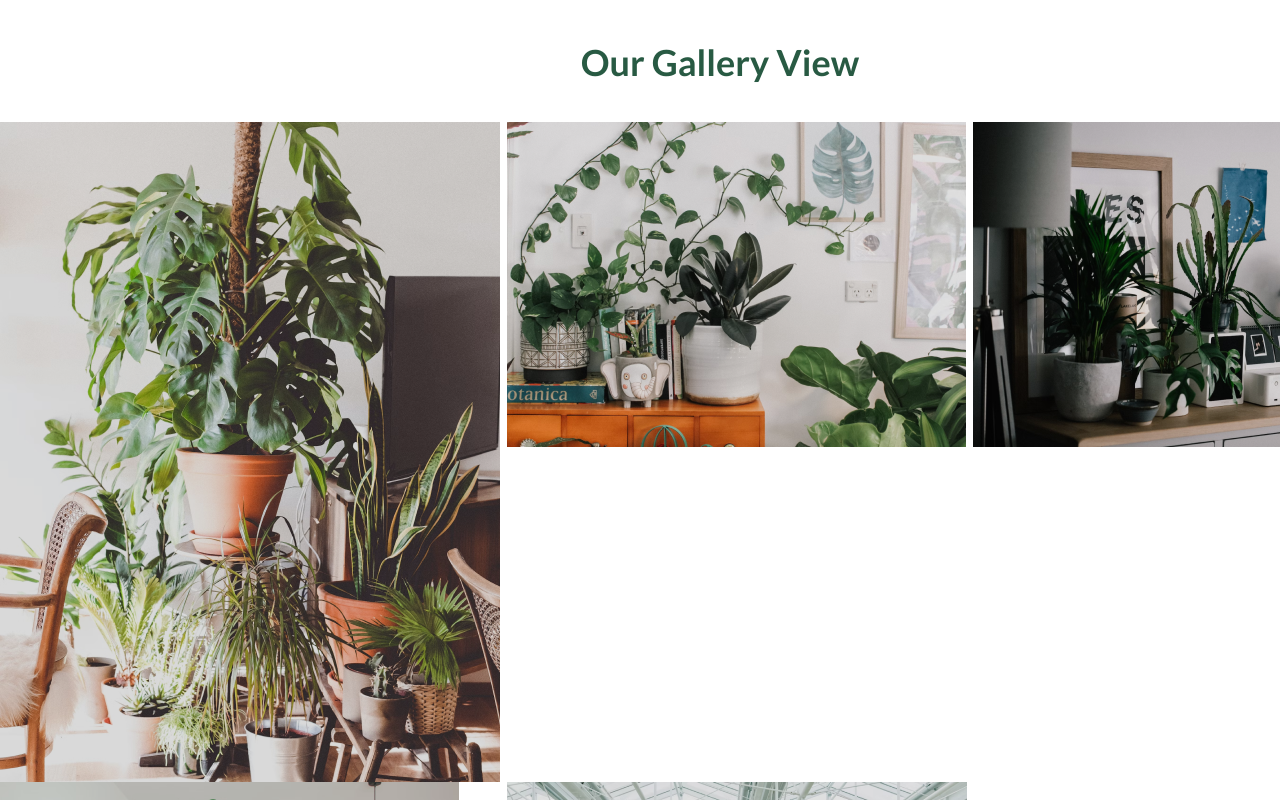
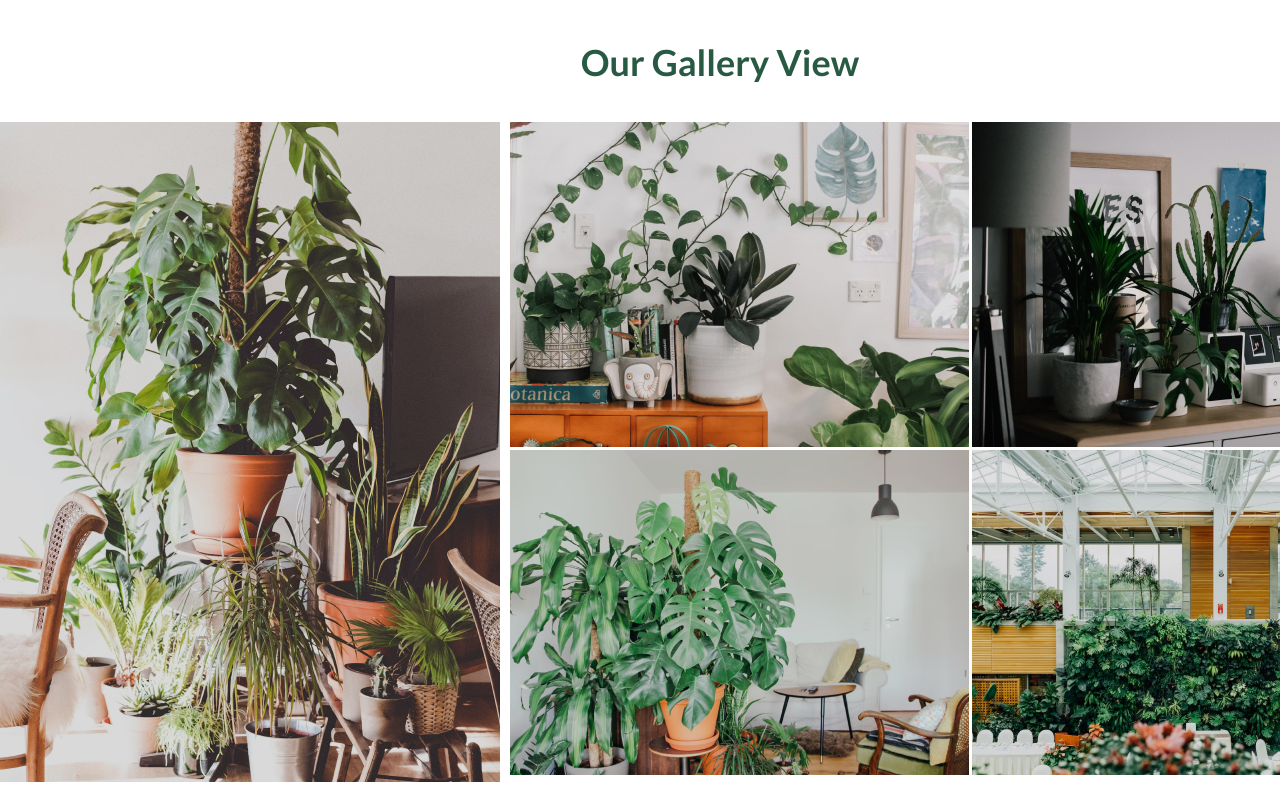
Before and after one commit to razenxc/web1_collaboration, a plain HTML site: page index.html in a window 1280 px wide. Shown: the part 3380-4180 px from the top of the page. Drawn offline with Linux system fonts and the light colour scheme; a web font is replaced by a local one.

Commit message:
Trying to creating "Our Gallery View" block

```diff
--- a/index.html
+++ b/index.html
@@ -252,11 +252,15 @@
     <div class="ourgallery">
         <div class="og-title">Our Gallery View</div>
         <div class="ourgallery-images">
-            <img src="imgs/ourgalleryview/leftside.png">
-            <img src="imgs/ourgalleryview/lefttopside.png">
-            <img src="imgs/ourgalleryview/righttopside.png">
-            <img src="imgs/ourgalleryview/leftbottomside.png">
-            <img src="imgs/ourgalleryview/rightbottomside.png">
+            <div class="ourgallery-imageLeftSide">
+                <img src="imgs/ourgalleryview/leftside.png">
+            </div>
+            <div class="ourgallery-imageRightSide">
+                <img src="imgs/ourgalleryview/lefttopside.png">
+                <img src="imgs/ourgalleryview/righttopside.png">
+                <img src="imgs/ourgalleryview/leftbottomside.png">
+                <img src="imgs/ourgalleryview/rightbottomside.png">
+            </div>
         </div>
     </div>
 <!--./gallery-->
--- a/styles/main.css
+++ b/styles/main.css
@@ -522,11 +522,16 @@ section {
 }
 
 .ourgallery-images {
-    display: grid;
-    grid-template-columns: auto auto auto;
-    grid-template-rows: auto auto auto;
-
+    display: flex;
 }
 
+.ourgallery-imageLeftSide {
+    padding-right: 10px;
+}
+
+.ourgallery-imageRightSide {
+    grid-template-columns: 50% 50%;
+    grid-template-rows: 50% 50%;
+}
 
 /* ./gallery */
```
